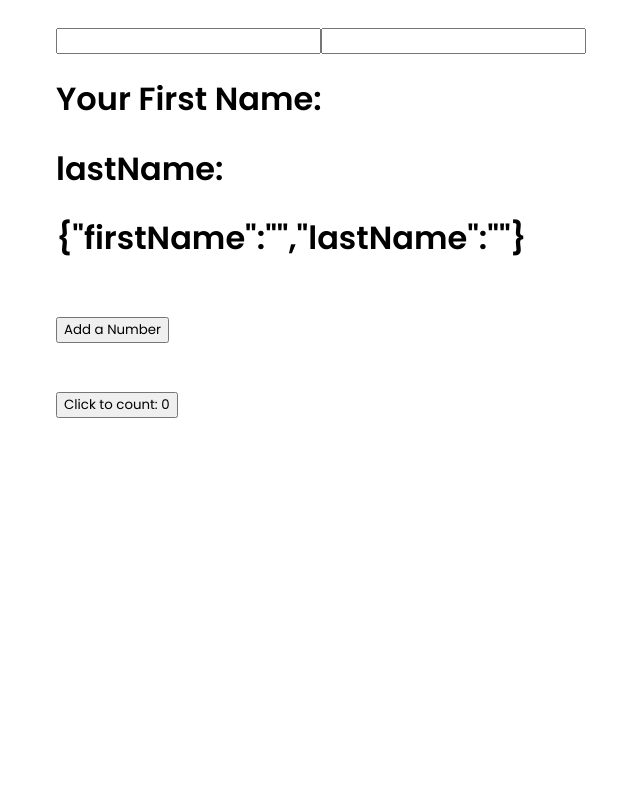
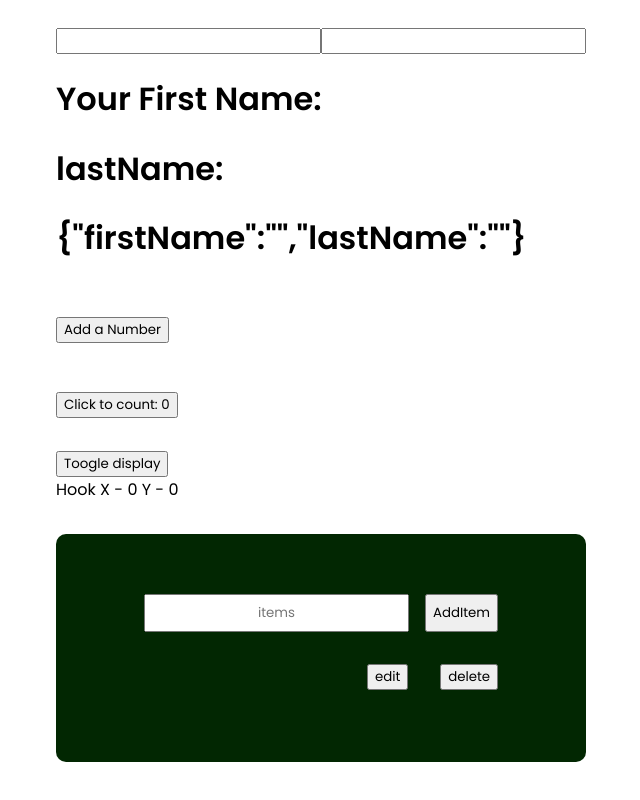
Before and after one commit to Govamarket/Usestate-mangement, a React (Create React App) app: page / in a window 1280 px wide. Shown: the part 529-1329 px from the top of the page, without its empty margins (319-959 px from the left). Before the commit the page ends 1011 px from the top, so only its background shows below. Built offline with nearby package versions, Linux system fonts and the light colour scheme.

Commit message:
initial commit

```diff
--- a/src/App.css
+++ b/src/App.css
@@ -17,3 +17,34 @@
     column-gap: 2rem;
     gap: 2rem;
 }
+
+.container{
+    padding: 5vh;
+    max-width: 100%;
+    height: auto;
+    background: rgb(2, 39, 2);
+    border-radius: 10px;
+    color: #fff;
+}
+
+.container li{
+    display: flex;
+    justify-content: space-evenly;
+    list-style: none;
+    padding: 2vh;
+
+}
+
+.section{
+    display: flex;
+    justify-content: center;
+    gap: 1rem;
+    padding-top: 20px;
+}
+
+.section input{
+    height: 4vh;
+    text-align: center;
+    outline: 0;
+    color: #000;
+}
--- a/src/Component/Home.js
+++ b/src/Component/Home.js
@@ -6,6 +6,9 @@ import HookCounterTwo from "./HookCounterTwo";
 import HookCounterThree from "./HookCounterThree";
 import HookCounterFour from "./HookCounterFour";
 import HookCounterOne from "./HookCounterOne";
+import MouseContainer from "./MouseContainer";
+import MainCart from "./mainCart";
+
 // Usestate methods
 
 function NameList() {
@@ -89,13 +92,14 @@ function Home() {
       <NameList />
       <onAddName />
       <CounterOne />
-      {/* <App /> */}
       <CounterAct />
       <HookCounter />
       <HookCounterTwo />
       <HookCounterThree />
       <HookCounterFour />
       <HookCounterOne />
+      <MouseContainer />
+      <MainCart />
     </div>
   );
 }
--- a/src/Component/HookCounterOne.js
+++ b/src/Component/HookCounterOne.js
@@ -1,4 +1,6 @@
 import React, { useState, useEffect } from "react";
+
+// Use effect pattern
 
 const HookCounterOne = () => {
   const [count, setCount] = useState(0);
--- /dev/null
+++ b/src/Component/MouseContainer.js
@@ -0,0 +1,16 @@
+import React, { useState } from "react";
+import MouseHook from "./MouseHook";
+
+// Use Effect with cleanup
+
+const MouseContainer = () => {
+  const [display, setDisply] = useState(true);
+  return (
+    <div>
+      <button onClick={() => setDisply(!display)}>Toogle display</button>
+      {display && <MouseHook />}
+    </div>
+  );
+};
+
+export default MouseContainer;
--- /dev/null
+++ b/src/Component/MouseHook.js
@@ -0,0 +1,23 @@
+import React, { useState, useEffect } from "react";
+
+const MouseHook = () => {
+  const [x, setX] = useState(0);
+  const [y, setY] = useState(0);
+
+  const logMousePosition = (e) => {
+    console.log("Mouse event");
+    setX(e.clientX);
+    setY(e.clientY);
+  };
+  useEffect(() => {
+    console.log("useEffect called");
+    window.addEventListener("mousemove", logMousePosition);
+  }, []);
+  return (
+    <div>
+      Hook X - {x} Y - {y}
+    </div>
+  );
+};
+
+export default MouseHook;
--- /dev/null
+++ b/src/Component/mainCart.js
@@ -0,0 +1,51 @@
+import React, { useState } from "react";
+
+const MainCart = () => {
+  const [items, setItems] = useState([""]);
+  const [setCurrentItem, currentItem] = useState("");
+
+  const addOne = () => {
+    setItems([...items, setCurrentItem]);
+    currentItem("");
+  };
+
+  // Try using cart on edit and delete item
+  const deleteItem = (index) => {
+    setItems(items.filter((_, i) => i !== index));
+  };
+
+  const editItem = (index, newValue) => {
+    const updatedItems = [...items];
+    updatedItems[index] = newValue;
+    setItems(updatedItems);
+  };
+
+  //
+
+  return (
+    <div className="container">
+      <section className="section">
+        <input
+          type="text"
+          placeholder="items"
+          value={setCurrentItem}
+          onChange={(e) => currentItem(e.target.value)}
+        />
+        <button onClick={() => currentItem(addOne)}>AddItem</button>
+      </section>
+      <ul>
+        {items.map((item, index) => (
+          <li key={item}>
+            <span style={{ width: "40%" }}>{item}</span>
+            <button onClick={() => editItem(index, prompt("edit item", items))}>
+              edit
+            </button>
+            <button onClick={() => deleteItem(index)}>delete</button>
+          </li>
+        ))}
+      </ul>
+    </div>
+  );
+};
+
+export default MainCart;
```
